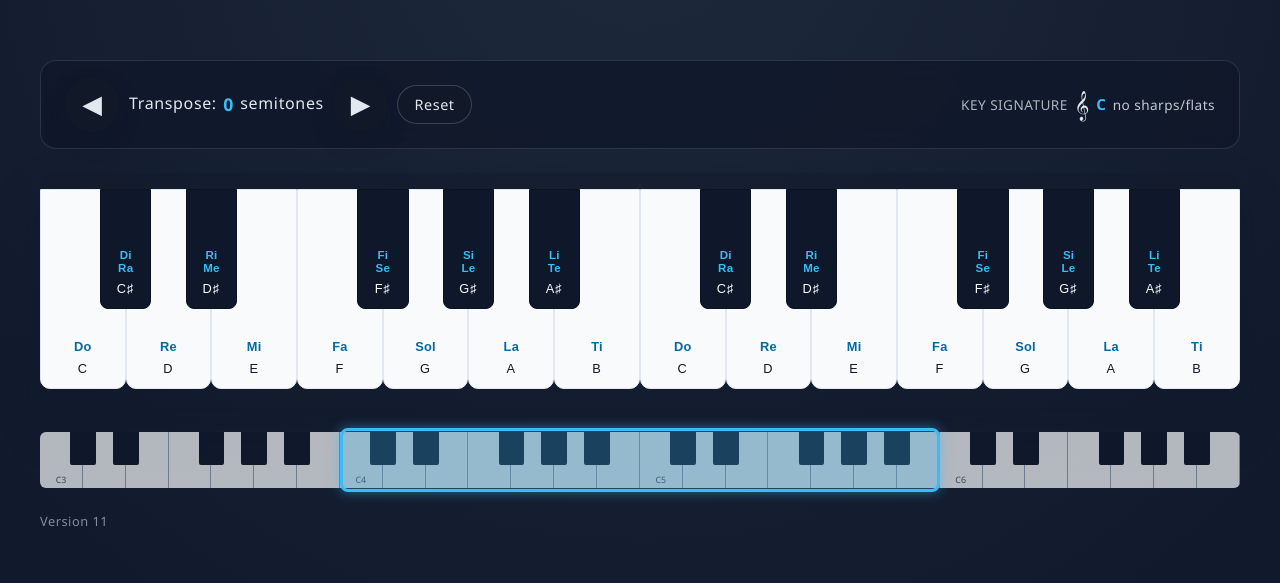
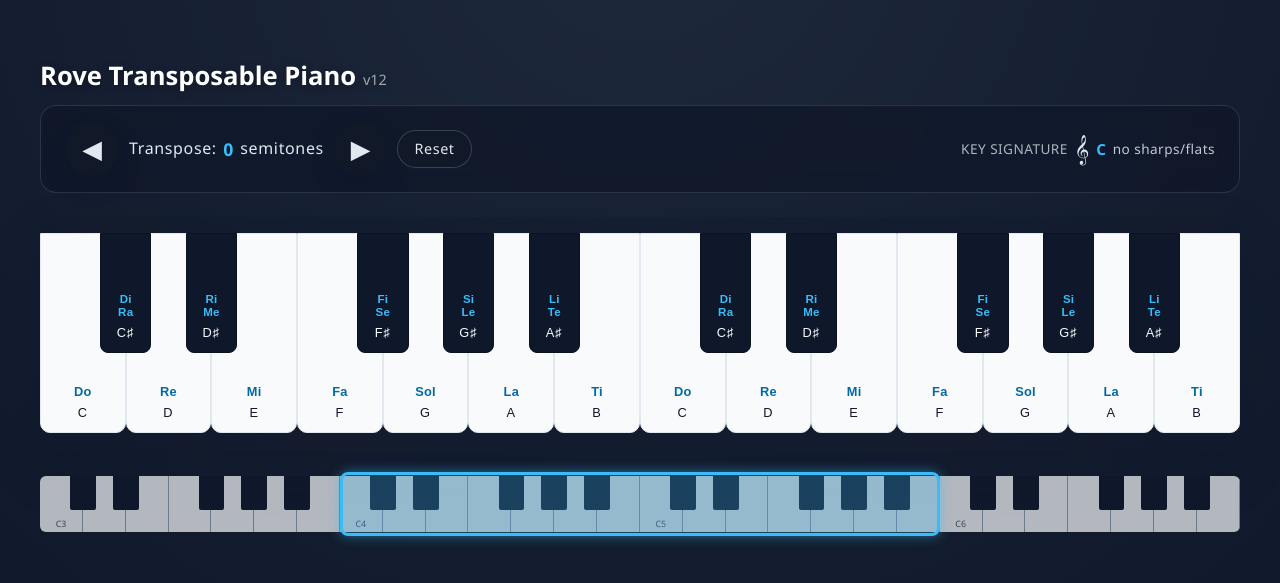
Before and after one commit to mhenry1384/Rove-TransposablePiano, a plain HTML site: page index.html in a window 1280 px wide. Shown: the part 105-688 px from the top of the page. Drawn offline with Linux system fonts and the light colour scheme.

Commit message:
Show app name and version in header, drop version footer
Co-Authored-By: Claude Opus 5.5 <noreply@anthropic.com>

```diff
--- a/index.html
+++ b/index.html
@@ -3,7 +3,7 @@
   <head>
     <meta charset="utf-8" />
     <meta name="viewport" content="width=device-width, initial-scale=1" />
-    <title>Transposable Piano</title>
+    <title>Rove Transposable Piano</title>
     <meta name="theme-color" content="#0f172a" />
     <meta name="mobile-web-app-capable" content="yes" />
     <meta name="apple-mobile-web-app-capable" content="yes" />
@@ -16,6 +16,9 @@
   </head>
   <body>
     <main class="app">
+      <h1 class="title">
+        Rove Transposable Piano <span class="version">v<span id="app-version"></span></span>
+      </h1>
       <header class="controls">
         <div class="transpose-controls">
           <button id="transpose-down" class="arrow" aria-label="Transpose down">
@@ -58,8 +61,6 @@
         <div class="overview-keys" id="overview-keys"></div>
         <div class="overview-window" id="overview-window"></div>
       </div>
-
-      <footer class="version">Version <span id="app-version"></span></footer>
     </main>
 
     <script src="version.js"></script>
--- a/styles.css
+++ b/styles.css
@@ -293,11 +293,18 @@ body {
   transition: none;
 }
 
+.title {
+  margin: 0 0 -0.75rem;
+  font-size: 1.6rem;
+  font-weight: 600;
+  color: #fff;
+  text-shadow: 0 2px 8px rgba(0, 0, 0, 0.3);
+}
+
 .version {
-  text-align: left;
-  font-size: 0.8rem;
-  opacity: 0.55;
-  letter-spacing: 0.04em;
+  font-size: 0.9rem;
+  font-weight: normal;
+  opacity: 0.6;
 }
 
 @media (max-width: 900px) {
@@ -327,6 +334,11 @@ body {
     padding-bottom: 0;
   }
 
+  .title {
+    margin: 0.25rem 0 -1.25rem;
+    font-size: 1.1rem;
+  }
+
   .controls {
     padding-top: 0.25rem;
     padding-bottom: 0.25rem;
--- a/version.js
+++ b/version.js
@@ -1,3 +1,3 @@
-// Single source of truth for the app version. Used by the page footer and by
+// Single source of truth for the app version. Used by the page header and by
 // sw.js for its cache name. Bump this whenever app files change.
-const APP_VERSION = "11";
+const APP_VERSION = "12";
```
Also changed, not shown: 2 other files.
